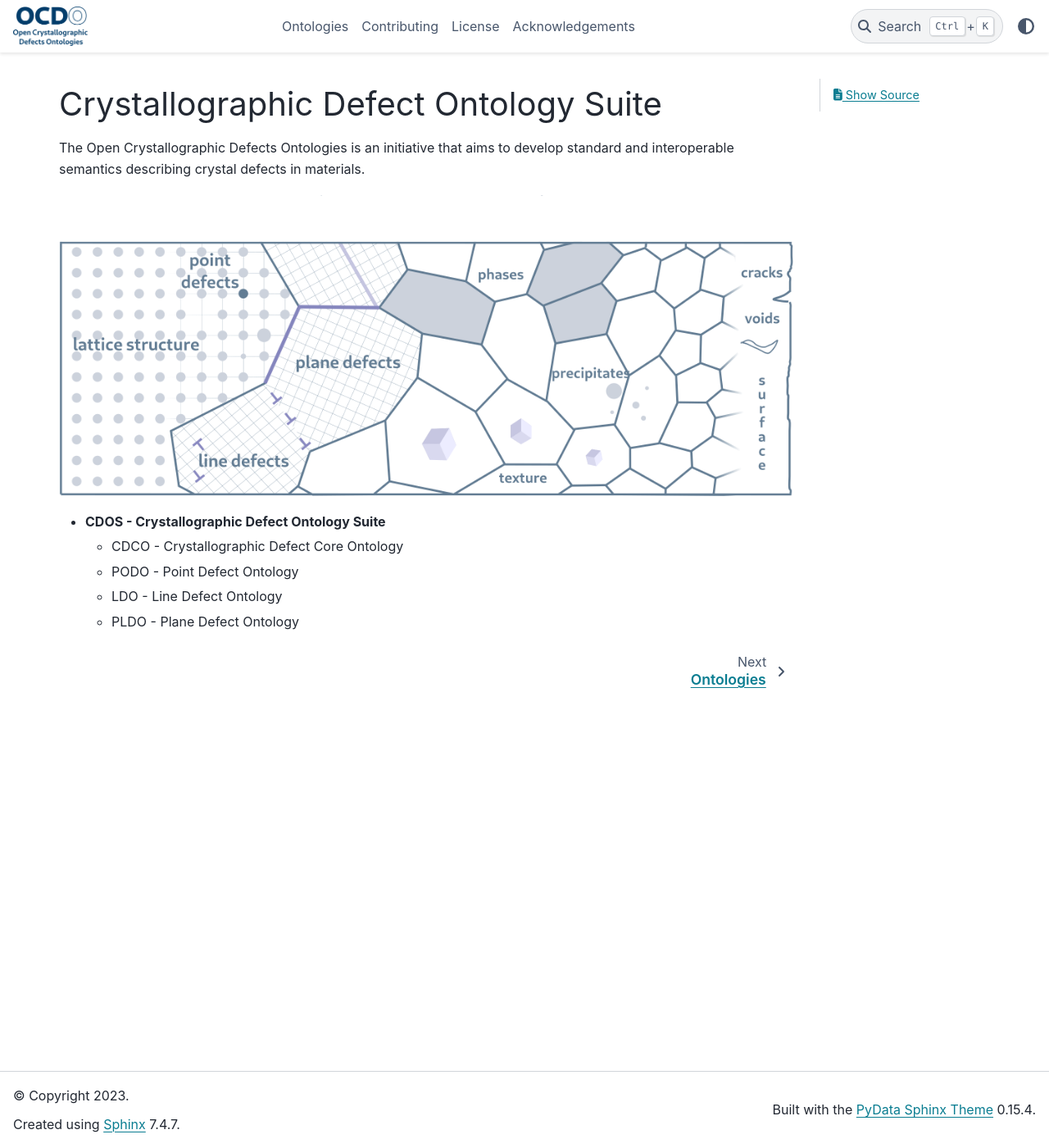
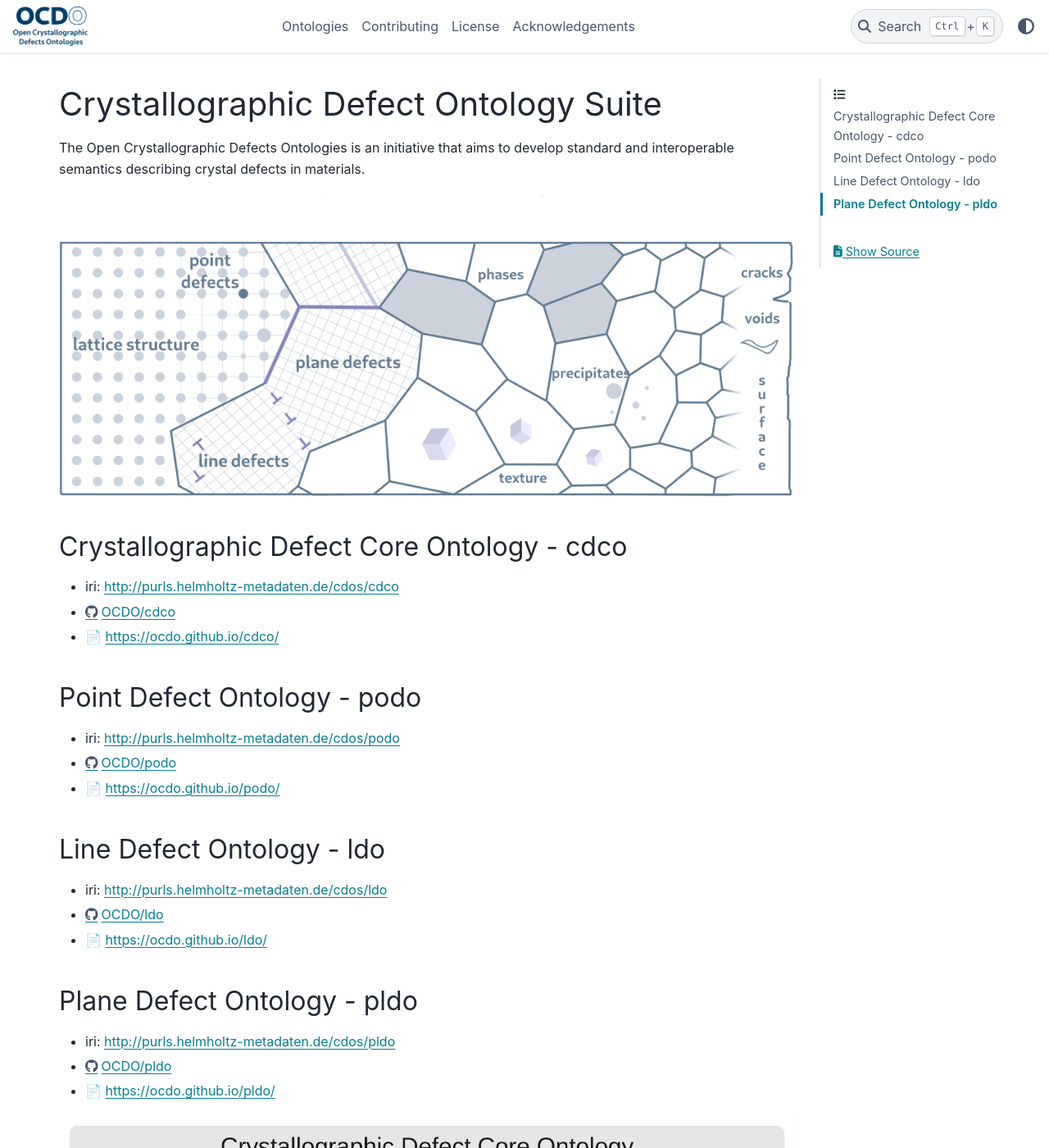
Before and after one commit to OCDO/cdos, a Jupyter Book: the page built from docs/main.md, in a window 1280 px wide and 1400 px high. Shown: the whole window at 82% size. Built offline with Jupyter Book 1.0.4 settings and Sphinx 7.4.7 and the PyData theme 0.15.4, drawn with Linux system fonts in a browser that asks for light colours; comment, search, counter and statistics services are not loaded.

Commit message:
update main.md

```diff
--- a/docs/main.md
+++ b/docs/main.md
@@ -4,8 +4,28 @@ The Open Crystallographic Defects Ontologies is an initiative that aims to devel
 
 ![Schematic representation of defects](source/_static/Defects.png)
 
-* **CDOS - Crystallographic Defect Ontology Suite**
-  * CDCO - Crystallographic Defect Core Ontology
-  * PODO - Point Defect Ontology
-  * LDO - Line Defect Ontology
-  * PLDO - Plane Defect Ontology
+
+#### Crystallographic Defect Core Ontology - cdco
+ * iri: http://purls.helmholtz-metadaten.de/cdos/cdco
+ * https://github.com/OCDO/cdco
+ * 📄 https://ocdo.github.io/cdco/
+
+
+#### Point Defect Ontology - podo
+ * iri: http://purls.helmholtz-metadaten.de/cdos/podo
+ * https://github.com/OCDO/podo
+ * 📄 https://ocdo.github.io/podo/
+
+
+#### Line Defect Ontology - ldo
+ * iri: http://purls.helmholtz-metadaten.de/cdos/ldo
+ * https://github.com/OCDO/ldo
+ * 📄 https://ocdo.github.io/ldo/
+
+
+#### Plane Defect Ontology - pldo
+ * iri: http://purls.helmholtz-metadaten.de/cdos/pldo
+ * https://github.com/OCDO/pldo
+ * 📄 https://ocdo.github.io/pldo/
+
+![Schematic representation of CDOS](source/_static/CDOS.jpg)
```
